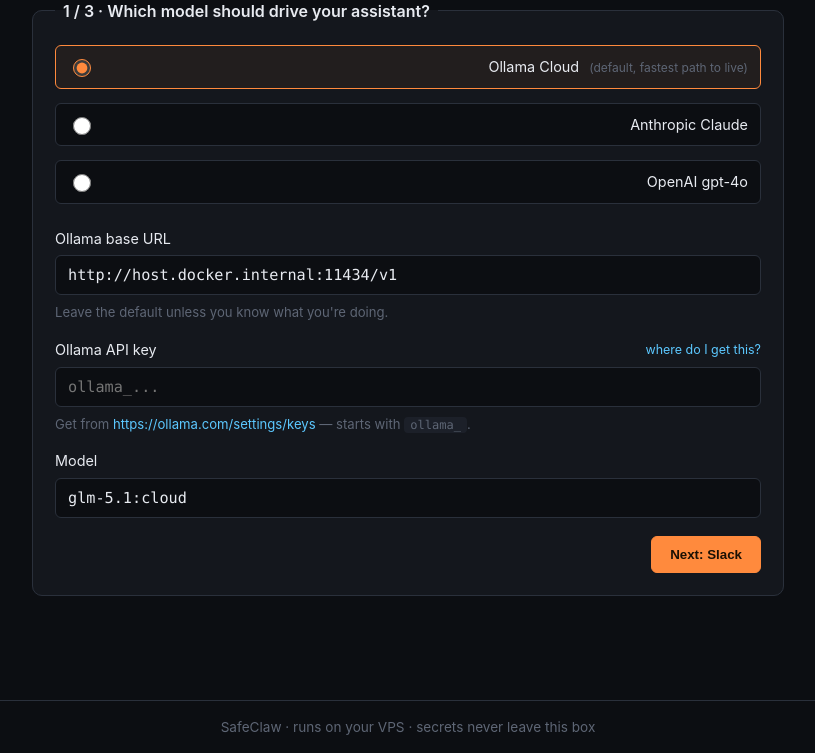
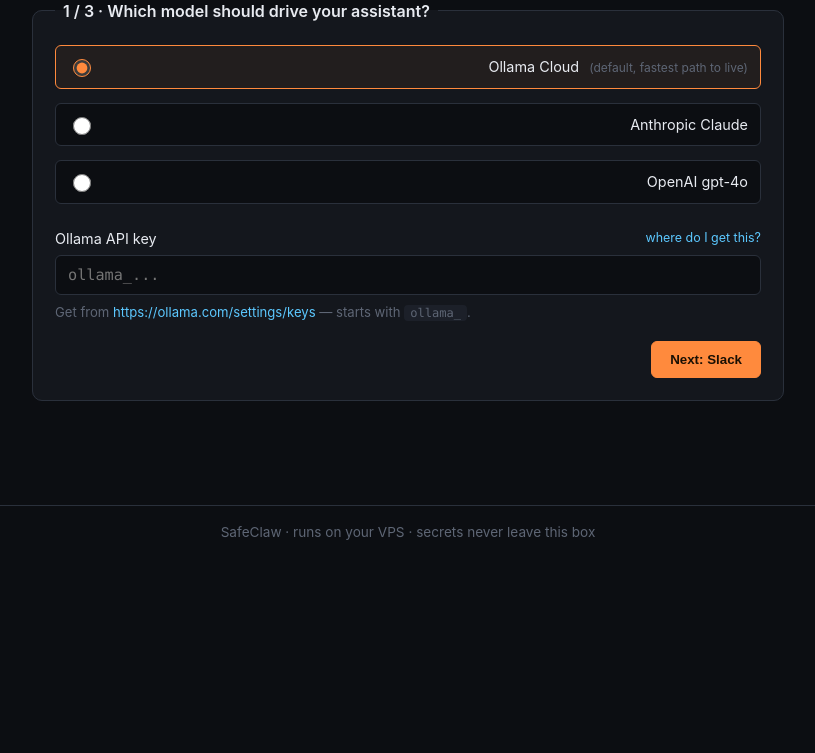
Before and after one commit to Vasanth19/safeclaw, a Flask app: page /setup in a window 1280 px wide. Shown: the part 242-995 px from the top of the page, without its empty margins (232-1047 px from the left). After the commit the page ends 782 px from the top, so only its background shows below. Run offline with Flask 3, Linux system fonts and the light colour scheme; some libraries are stand-ins or nearby versions.

Commit message:
Hide LLM infrastructure from customer; only API key + provider radio visible
Step 1 of the onboarding form was leaking infrastructure detail the customer
shouldn't have to think about — OLLAMA_BASE_URL, HERMES_DEFAULT_MODEL, and
the provider name were all rendered as input fields with placeholder values.

Now Step 1 is two decisions:
  1. Provider radio: Ollama Cloud / Anthropic Claude / OpenAI
  2. API key paste

Server-side, the provisioner derives base_url + model from the radio choice
via a fixed LLM_PRESETS table and writes the right HERMES_INFERENCE_PROVIDER,
OLLAMA_BASE_URL, and HERMES_DEFAULT_MODEL into .env. Provider preset values
ALWAYS win over form input, so a customer can't accidentally point at the
wrong endpoint by tampering with the form payload.

Customer-visible inputs across the whole form: ~9 (down from 18 pre-pivot).

Co-Authored-By: Claude Sonnet 4.6 <noreply@anthropic.com>

```diff
--- a/onboarding/lib/provisioner.py
+++ b/onboarding/lib/provisioner.py
@@ -131,10 +131,43 @@ def _phase_validate(install: Install, install_dir: Path, form: dict) -> None:
 def _phase_env(install: Install, install_dir: Path, form: dict) -> None:
     _emit(install, "env_writing", "start", "Writing configuration to .env...")
 
+    # Server-side: derive base_url + model from the customer's provider radio
+    # selection. Customer never sees these — they're infrastructure detail.
+    provider = (form.get("llm_provider") or "ollama-cloud").strip()
+    LLM_PRESETS = {
+        "ollama-cloud": {
+            "HERMES_INFERENCE_PROVIDER": "ollama-cloud",
+            "OLLAMA_BASE_URL": "http://host.docker.internal:11434/v1",
+            "HERMES_DEFAULT_MODEL": "glm-5.1:cloud",
+        },
+        "anthropic": {
+            "HERMES_INFERENCE_PROVIDER": "anthropic",
+            "OLLAMA_BASE_URL": "https://api.anthropic.com/v1",
+            "HERMES_DEFAULT_MODEL": "claude-sonnet-4-6",
+        },
+        "openai": {
+            "HERMES_INFERENCE_PROVIDER": "openai",
+            "OLLAMA_BASE_URL": "https://api.openai.com/v1",
+            "HERMES_DEFAULT_MODEL": "gpt-4o",
+        },
+    }
+    preset = LLM_PRESETS.get(provider, LLM_PRESETS["ollama-cloud"])
+
     # Whitelist-driven mapping: only keys env_writer.ALLOWED_KEYS will land
     # in .env. Anything else the form posted is ignored. Composio keys are
     # NOT in ALLOWED_KEYS — they're preloaded by the operator-side script.
     values = {k: v for k, v in form.items() if k in env_writer.ALLOWED_KEYS}
+
+    # Move customer's API key from form's `LLM_API_KEY` into the right env var.
+    # All three providers use OLLAMA_API_KEY downstream (env name is legacy;
+    # actually any OpenAI-compatible endpoint reads from this slot).
+    api_key = form.get("LLM_API_KEY", "").strip()
+    if api_key:
+        values["OLLAMA_API_KEY"] = api_key
+
+    # Layer the provider preset on top — these always win over form input
+    # so a customer can't accidentally point at the wrong endpoint.
+    values.update(preset)
 
     try:
         env_writer.write_env(install_dir, values)
--- a/onboarding/templates/setup.html
+++ b/onboarding/templates/setup.html
@@ -34,14 +34,6 @@
         </label>
       </div>
 
-      <div class="field" data-show-when="llm_provider=ollama-cloud">
-        <label for="OLLAMA_BASE_URL">Ollama base URL</label>
-        <input type="url" id="OLLAMA_BASE_URL" name="OLLAMA_BASE_URL"
-               value="http://host.docker.internal:11434/v1"
-               placeholder="http://host.docker.internal:11434/v1">
-        <p class="hint">Leave the default unless you know what you're doing.</p>
-      </div>
-
       <div class="field">
         <label for="LLM_API_KEY">
           <span class="api-key-label-text">Ollama API key</span>
@@ -50,15 +42,8 @@
         <input type="password" id="LLM_API_KEY" name="LLM_API_KEY" autocomplete="new-password"
                placeholder="ollama_...">
         <p class="hint" data-when="llm_provider=ollama-cloud">Get from <a href="https://ollama.com/settings/keys" target="_blank" rel="noopener">https://ollama.com/settings/keys</a> &mdash; starts with <code>ollama_</code>.</p>
-        <p class="hint" data-when="llm_provider=anthropic">Starts with <code>sk-ant-</code>.</p>
-        <p class="hint" data-when="llm_provider=openai">Starts with <code>sk-</code>.</p>
-      </div>
-
-      <div class="field">
-        <label for="HERMES_DEFAULT_MODEL">Model</label>
-        <input type="text" id="HERMES_DEFAULT_MODEL" name="HERMES_DEFAULT_MODEL"
-               value="glm-5.1:cloud"
-               placeholder="e.g. glm-5.1:cloud, claude-sonnet-4, gpt-4o">
+        <p class="hint" data-when="llm_provider=anthropic">Starts with <code>sk-ant-</code>. Get from <a href="https://console.anthropic.com/settings/keys" target="_blank" rel="noopener">Anthropic Console</a>.</p>
+        <p class="hint" data-when="llm_provider=openai">Starts with <code>sk-</code>. Get from <a href="https://platform.openai.com/api-keys" target="_blank" rel="noopener">OpenAI dashboard</a>.</p>
       </div>
 
       <div class="step-actions">
```
